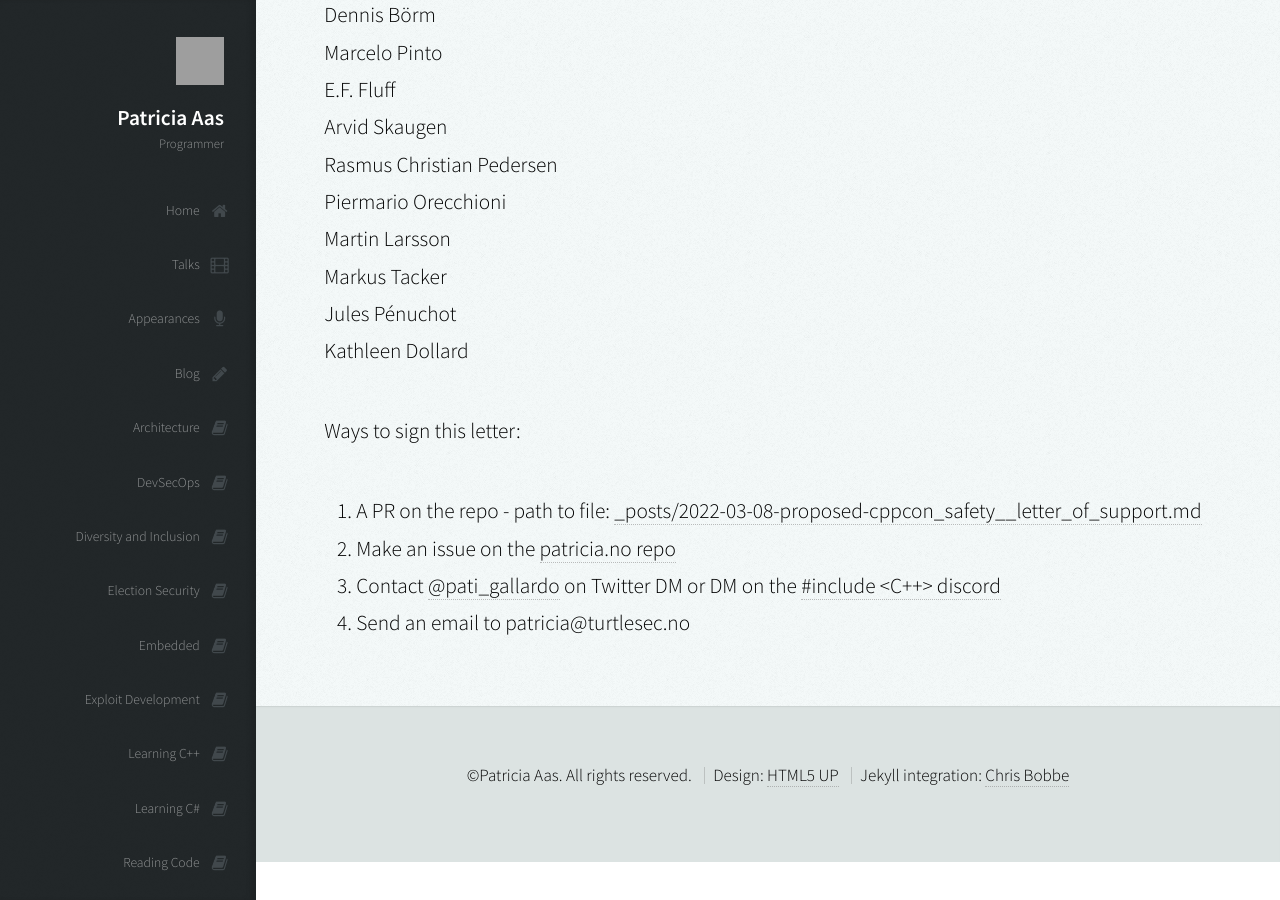
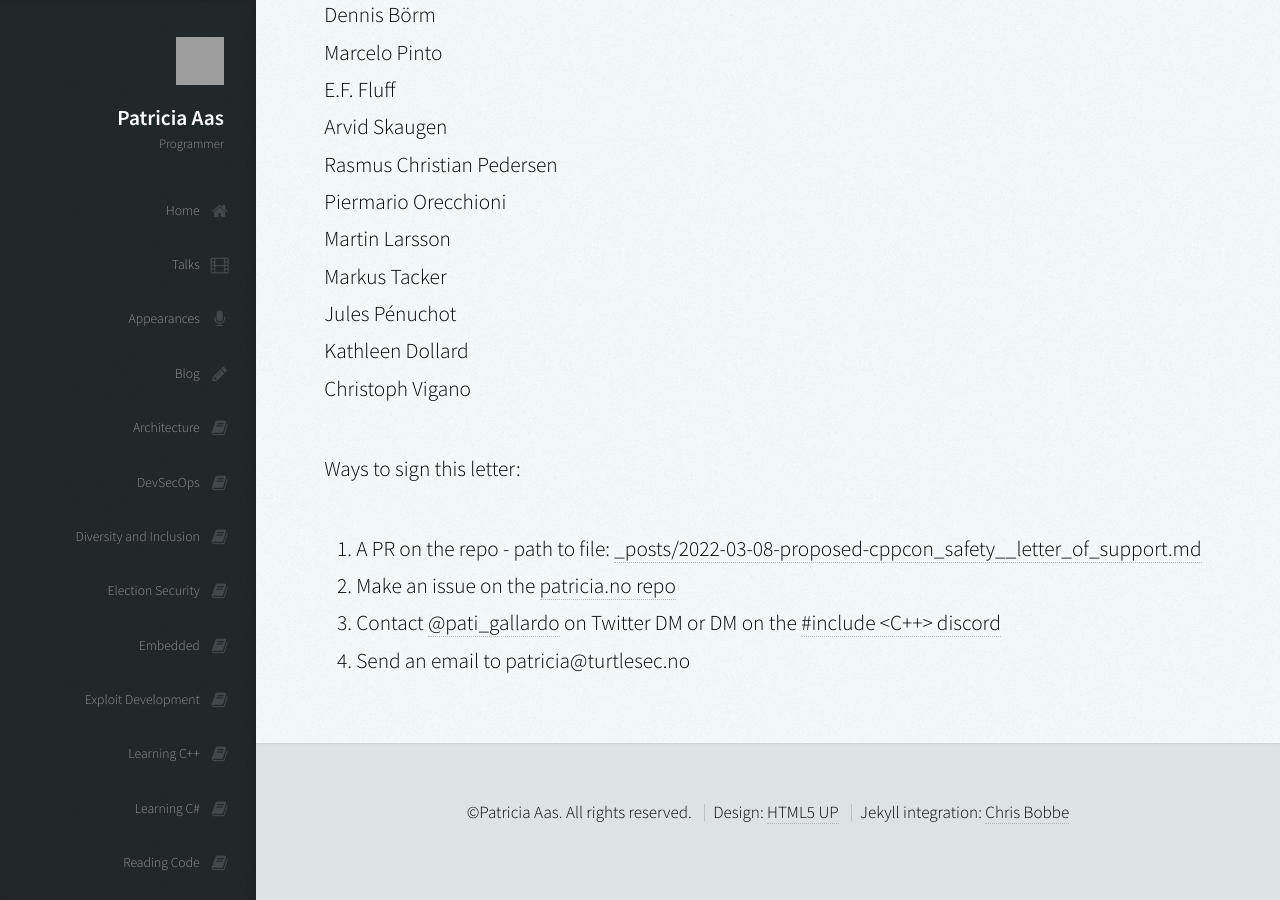
Before and after one commit to patricia-gallardo/patricia-gallardo.github.io, a Jekyll site: the page built from _posts/2022-03-08-proposed-cppcon_safety__letter_of_support.md, in a window 1280 px wide and 900 px high, scrolled down 8733 px. Built offline with Jekyll 4.4.1, drawn with Linux system fonts in a browser that asks for light colours; nearby versions of some CDN libraries; grey boxes are pictures that could not be loaded.

Commit message:
Update 2022-03-08-proposed-cppcon_safety__letter_of_support.md

```diff
--- a/_posts/2022-03-08-proposed-cppcon_safety__letter_of_support.md
+++ b/_posts/2022-03-08-proposed-cppcon_safety__letter_of_support.md
@@ -242,6 +242,7 @@ Martin Larsson <br>
 Markus Tacker <br>
 Jules Pénuchot <br>
 Kathleen Dollard <br>
+Christoph Vigano <br>
 
 
 Ways to sign this letter:
```
